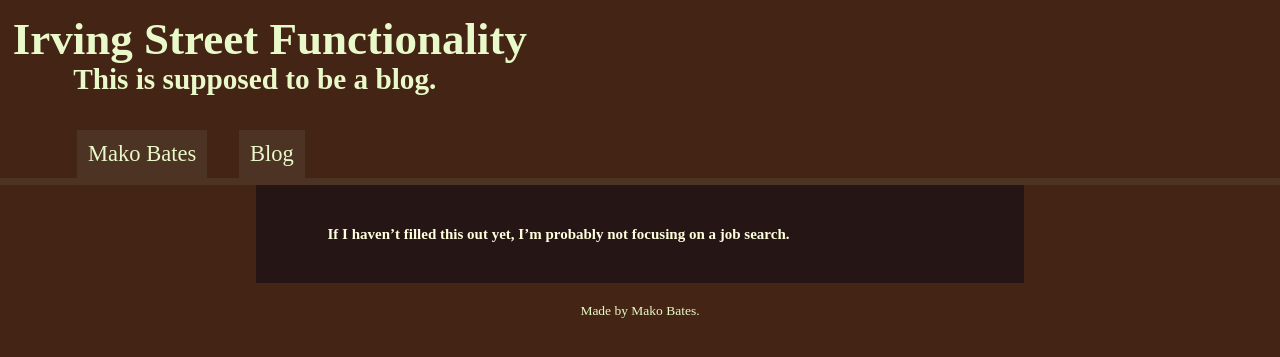
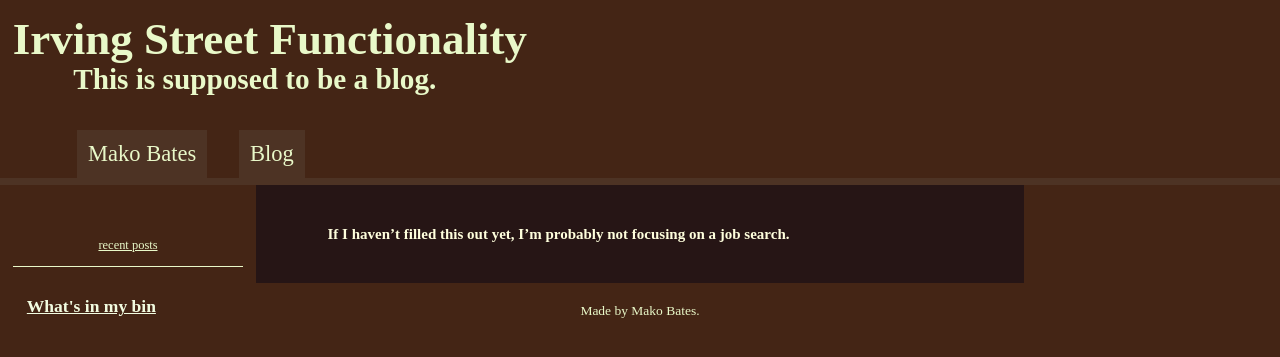
Before and after one commit to ShapeOfMatter/Mako-Bates, a Jekyll site: the page built from cv.markdown, in a window 1280 px wide. Shown: the top 357 px of the page. Built offline with Jekyll 4.4.1, drawn with Linux system fonts in a browser that asks for light colours.

Commit message:
get sidebar everywhere

```diff
--- a/_gallery/index.html
+++ b/_gallery/index.html
@@ -2,7 +2,6 @@
 title: Gallery
 date: 2017-12-25 19:41:00 -05:00
 permalink: "/gallery/index.html"
-layout: busy
 ---
 
 {% assign gallery_collection = site.collections | where: 'label', 'gallery' | first %}
--- a/_layouts/master.html
+++ b/_layouts/master.html
@@ -19,7 +19,17 @@
 	<header>
 		{% include header.html %}
 	</header>
-		{{ content }}
+    <div id="blog-side-bar">
+      <div id="blog-side-inner">
+        <h5><a href="{{ "posts" | relative_url }}">recent posts</a></h5>
+        <ul>
+          {% for post in site.posts limit:site.side_bar.posts.quantity %}
+            <li><a href="{{ post.url }}">{{ post.title }}</a></li>
+          {% endfor %}
+        </ul>
+      </div>
+    </div>
+    {{ content }}
 	<footer>
 		{% include footer.html %}
 	</footer>
--- a/assets/main.scss
+++ b/assets/main.scss
@@ -16,5 +16,5 @@ $blog_side_bar_threshold: {{ site.side_bar.posts.vw_threshold }}px;
 $uploads_side_bar_threshold: {{ site.side_bar.uploads.vw_threshold }}px;
 
 @import "master";
-@import "busy";
+@import "sidebar";
 @import "contents";
--- a/posts.markdown
+++ b/posts.markdown
@@ -1,7 +1,6 @@
 ---
 title: Posts
 date: 2021-01-10 12:10:00 -05:00
-layout: busy
 ---
 
 {% for post in site.posts %}
```
Also changed, not shown: _layouts/busy.html (deleted, +0 -18 lines), index.md (+0 -1 lines), _sass/_sidebar.scss (renamed from _sass/_busy.scss).
